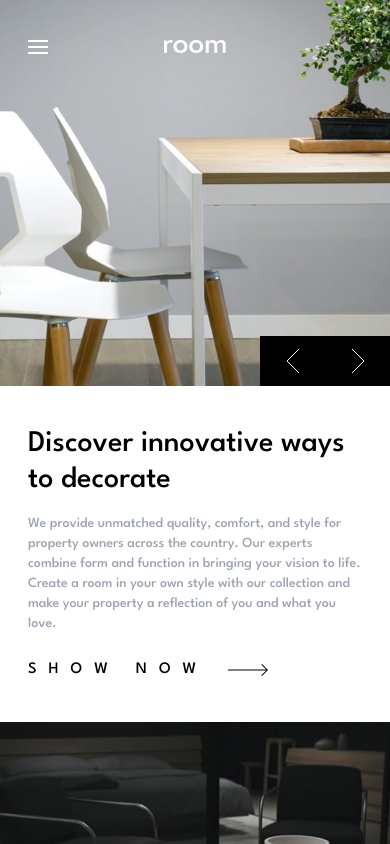
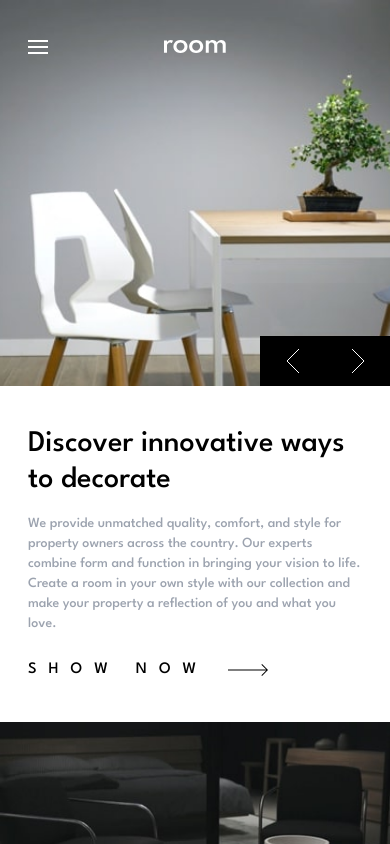
Before and after one commit to federeinoso/FM-room-homepage, a React (Vite) app: page / in a window 390 px wide. Shown: the top 844 px of the page. Built offline with nearby package versions, Linux system fonts and the light colour scheme.

Commit message:
mobile fix

```diff
--- a/src/components/home/MainArticle.jsx
+++ b/src/components/home/MainArticle.jsx
@@ -4,7 +4,7 @@ const MainArtileHome = ({ hero }) => {
   return (
     <>
       <img
-        src={hero.img}
+        src={window.innerWidth < 500 ? `${hero.imgMobile}` : `${hero.img}`}
         alt={hero.title}
         className="object-cover col-start-1 col-end-4 row-start-1 row-end-3 lg:col-start-1 lg:col-end-5 lg:row-start-1 lg:row-end-3 w-full h-full"
       />
--- a/src/components/home/MainHeader.jsx
+++ b/src/components/home/MainHeader.jsx
@@ -1,4 +1,4 @@
-import { useState } from "react";
+import { useEffect, useState } from "react";
 import MainArticle from "../home/MainArticle";
 
 import IconPrev from "../icons/iconPrev";
@@ -7,6 +7,9 @@ import IconNext from "../icons/iconNext";
 import ImagHero1 from "../../assets/images/desktop-image-hero-1.jpg";
 import ImagHero2 from "../../assets/images/desktop-image-hero-2.jpg";
 import ImagHero3 from "../../assets/images/desktop-image-hero-3.jpg";
+import ImagMobile1 from "../../assets/images/mobile-image-hero-1.jpg";
+import ImagMobile2 from "../../assets/images/mobile-image-hero-2.jpg";
+import ImagMobile3 from "../../assets/images/mobile-image-hero-3.jpg";
 
 const ARTICLES_HERO = [
   {
@@ -14,6 +17,7 @@ const ARTICLES_HERO = [
     description:
       "We provide unmatched quality, comfort, and style for property owners across the country. Our experts combine form and function in bringing your vision to life. Create a room in your own style with our collection and make your property a reflection of you and what you love.",
     img: ImagHero1,
+    imgMobile: ImagMobile1,
     id: 1,
   },
   {
@@ -21,6 +25,7 @@ const ARTICLES_HERO = [
     description:
       "With stores all over the world, it's easy for you to find furniture for your home or place of business. Locally, we’re in most major cities throughout the country. Find the branch nearest you using our store locator. Any questions? Don't hesitate to contact us today.",
     img: ImagHero2,
+    imgMobile: ImagMobile2,
     id: 2,
   },
   {
@@ -28,6 +33,7 @@ const ARTICLES_HERO = [
     description:
       "Our modern furniture store provide a high level of quality. Our company has invested in advanced technology to ensure that every product is made as perfect and as consistent as possible. With three decades of experience in this industry, we understand what customers want for their home and office.",
     img: ImagHero3,
+    imgMobile: ImagMobile3,
     id: 2,
   },
 ];
```
